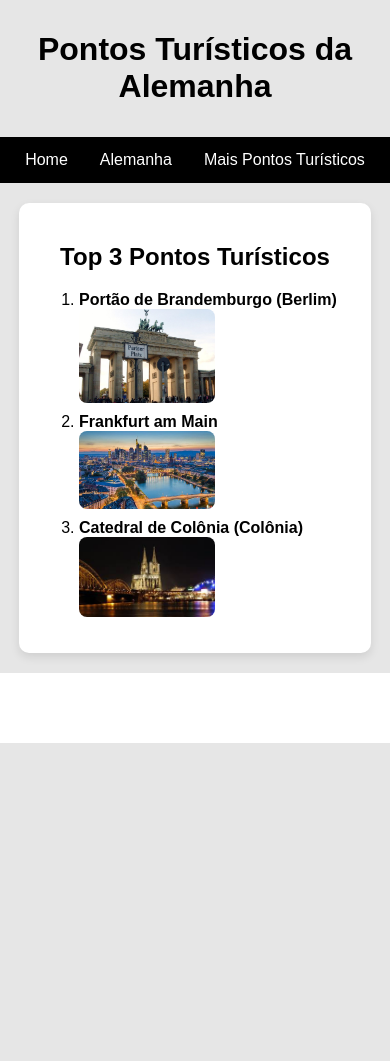
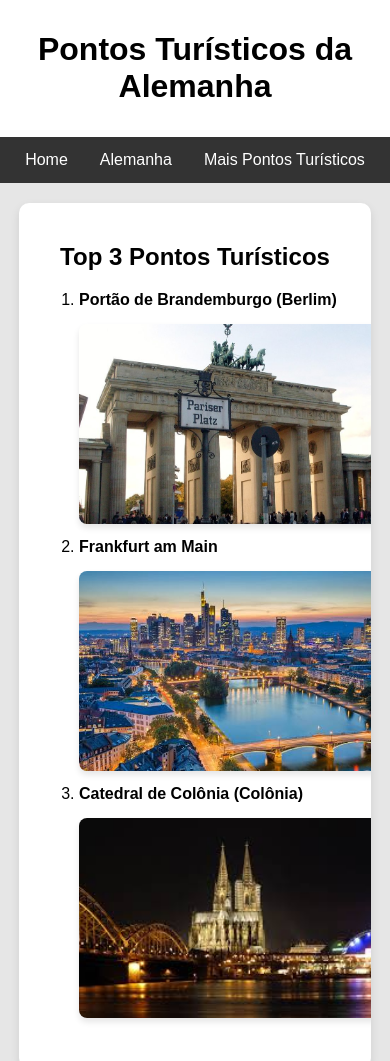
Before and after one commit to Naliat/Oficina2, a plain HTML site: page Oficina2/pages/places/lugaresAlemanha.html in a window 390 px wide. Shown: the top 1061 px of the page. Before the commit the page ends 844 px from the top, so only its background shows below. Drawn offline with Linux system fonts and the light colour scheme.

Commit message:
Alterações de responsividade

```diff
--- a/Oficina2/css/style.css
+++ b/Oficina2/css/style.css
@@ -6,7 +6,7 @@ body {
 }
 
 header {
-    background-color: #e6e6e6;
+    background-color: #ffffff;
     color: white;
     padding: 10px 0;
     text-align: center;
@@ -17,7 +17,7 @@ nav ul {
     margin: 0;
     padding: 0;
     overflow: hidden;
-    background-color: #000000;
+    background-color: #333;
     display: flex;
     justify-content: center;
 }
@@ -40,39 +40,39 @@ nav ul li a:hover {
 
 h1, h2 {
     text-align: center;
-    color: #000000;
+    color: #000;
 }
 
 .container {
     width: 80%;
     margin: auto;
     overflow: hidden;
-    background-color: #ffffff;
+    background-color: #fff;
     padding: 20px;
     border-radius: 10px;
-    box-shadow: 0px 4px 10px rgba(0, 0, 0, 0.1);
+    box-shadow: 0 4px 10px rgba(0, 0, 0, 0.1);
     margin-top: 20px;
 }
 
 img {
-
-    width: 50%;
-    height: auto;
-    max-height: 300px;
-    display: block;
-    margin-bottom: 10px;
+    width: 300px;
+    height: 200px;
     border-radius: 8px;
     object-fit: cover;
+    box-shadow: 0 4px 6px rgba(0, 0, 0, 0.1);
+    margin-top: 15px;
+    margin-bottom: 10px;
+
 }
 
-
 footer {
-    background-color: #ffffff;
+    background-color: #333;
     color: white;
     text-align: center;
     padding: 10px;
     margin-top: 20px;
 }
+
 table {
     width: 100%;
     border-collapse: collapse;
--- a/Oficina2/pages/places/lugaresAlemanha.html
+++ b/Oficina2/pages/places/lugaresAlemanha.html
@@ -32,8 +32,5 @@
 
     </div>
 
-    <footer>
-        <p>&copy; 2024 - Meu site de viagem</p>
-    </footer>
 </body>
 </html>
```
